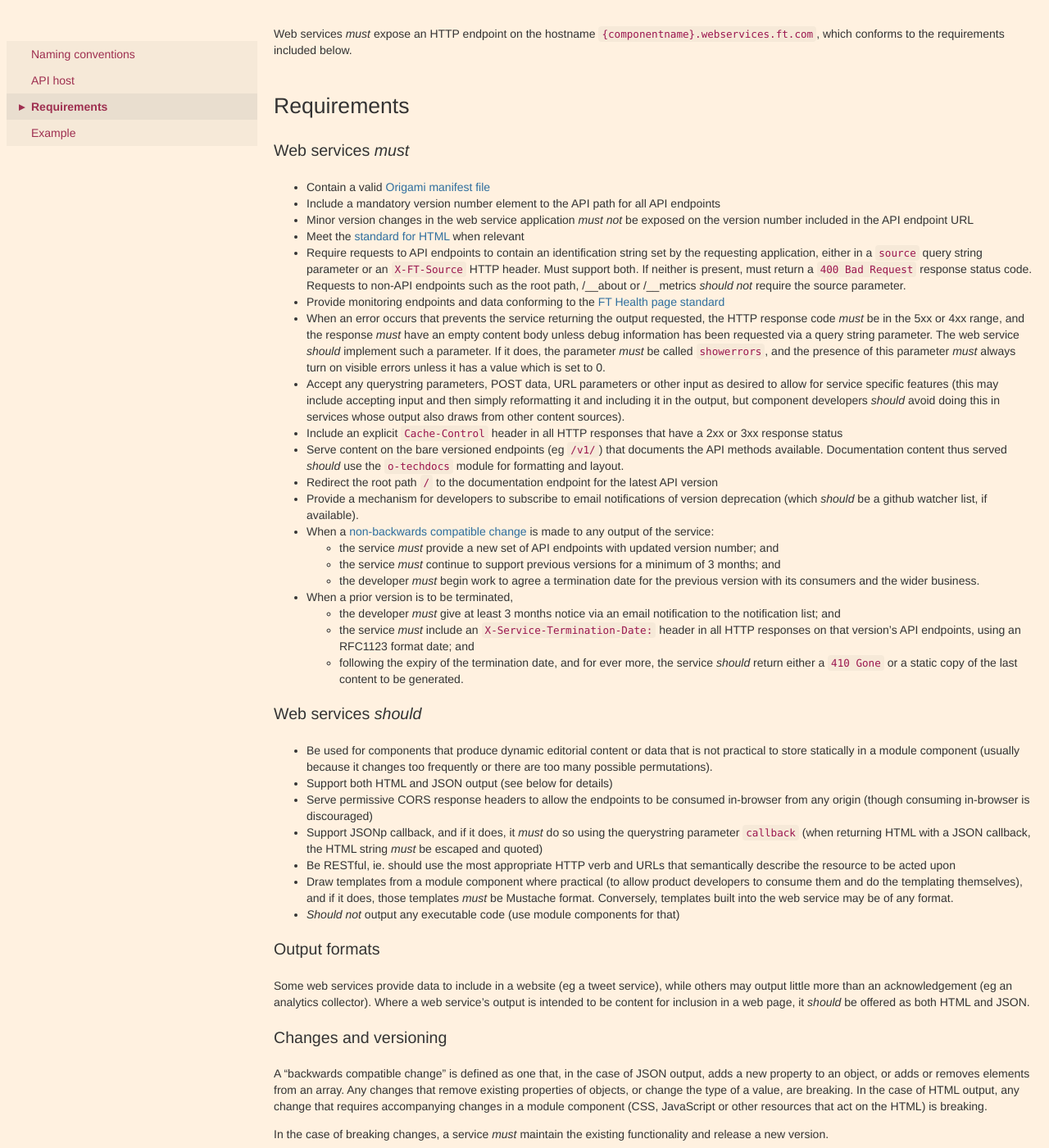
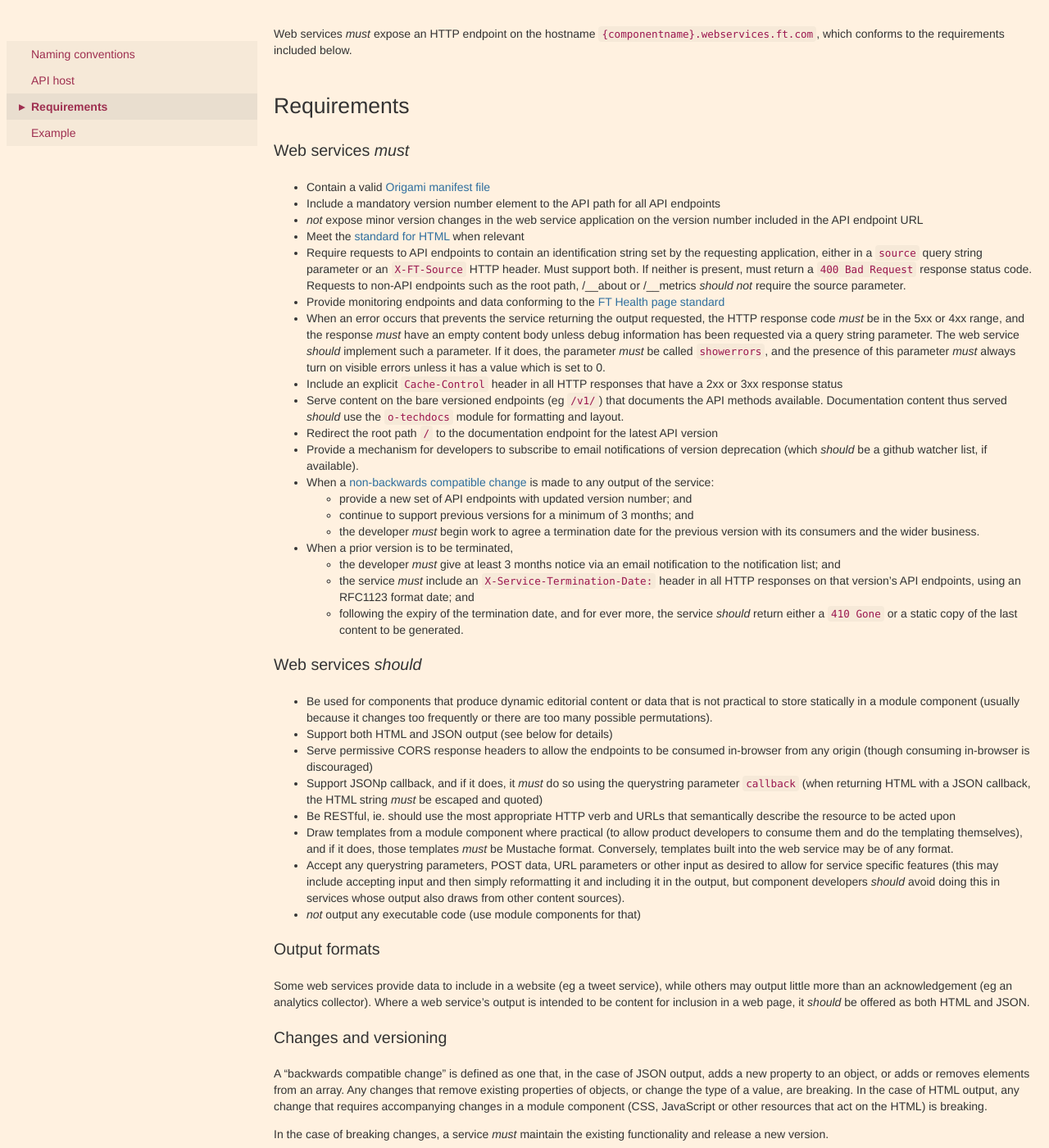
Before and after one commit to Financial-Times/ft-origami, a Jekyll site: the page built from docs/component-spec/web-services.md, in a window 1280 px wide and 1400 px high, scrolled down 854 px. Shown: the whole window at 82% size. Built offline with Jekyll 4.4.1, drawn with Linux system fonts in a browser that asks for light colours; part of the change alters nothing that is shown.

Commit message:
Some tweaks to the copy after feedback from Andrew

```diff
--- a/docs/component-spec/web-services.md
+++ b/docs/component-spec/web-services.md
@@ -35,19 +35,18 @@ Web services *must* expose an HTTP endpoint on the hostname `{componentname}.web
 ### Web services *must*
 * Contain a valid [Origami manifest file]({{site.baseurl}}/docs/syntax/origamiconfig)
 * Include a mandatory version number element to the API path for all API endpoints
-* Minor version changes in the web service application *must not* be exposed on the version number included in the API endpoint URL
+* *not* expose minor version changes in the web service application on the version number included in the API endpoint URL
 * Meet the [standard for HTML]({{site.baseurl}}/docs/syntax/html) when relevant
 * Require requests to API endpoints to contain an identification string set by the requesting application, either in a `source` query string parameter or an `X-FT-Source` HTTP header.  Must support both.  If neither is present, must return a `400 Bad Request` response status code.  Requests to non-API endpoints such as the root path, /__about or /__metrics *should not* require the source parameter.
 * Provide monitoring endpoints and data conforming to the [FT Health page standard](https://docs.google.com/a/ft.com/document/d/18hefJjImF5IFp9WvPAm9Iq5_GmWzI9ahlKSzShpQl1s/edit)
 * When an error occurs that prevents the service returning the output requested, the HTTP response code *must* be in the 5xx or 4xx range, and the response *must* have an empty content body unless debug information has been requested via a query string parameter.  The web service *should* implement such a parameter.  If it does, the parameter *must* be called `showerrors`, and the presence of this parameter *must* always turn on visible errors unless it has a value which is set to 0.
-* Accept any querystring parameters, POST data, URL parameters or other input as desired to allow for service specific features (this may include accepting input and then simply reformatting it and including it in the output, but component developers *should* avoid doing this in services whose output also draws from other content sources).
 * Include an explicit `Cache-Control` header in all HTTP responses that have a 2xx or 3xx response status
 * Serve content on the bare versioned endpoints (eg `/v1/`) that documents the API methods available.  Documentation content thus served *should* use the `o-techdocs` module for formatting and layout.
 * Redirect the root path `/` to the documentation endpoint for the latest API version
 * Provide a mechanism for developers to subscribe to email notifications of version deprecation (which *should* be a github watcher list, if available).
 * When a [non-backwards compatible change](#changes-and-versioning) is made to any output of the service:
-	* the service *must* provide a new set of API endpoints with updated version number; and
-	* the service *must* continue to support previous versions for a minimum of 3 months; and
+	* provide a new set of API endpoints with updated version number; and
+	* continue to support previous versions for a minimum of 3 months; and
 	* the developer *must* begin work to agree a termination date for the previous version with its consumers and the wider business.
 * When a prior version is to be terminated,
 	* the developer *must* give at least 3 months notice via an email notification to the notification list; and
@@ -61,7 +60,8 @@ Web services *must* expose an HTTP endpoint on the hostname `{componentname}.web
 * Support JSONp callback, and if it does, it *must* do so using the querystring parameter `callback` (when returning HTML with a JSON callback, the HTML string *must* be escaped and quoted)
 * Be RESTful, ie. should use the most appropriate HTTP verb and URLs that semantically describe the resource to be acted upon
 * Draw templates from a module component where practical (to allow product developers to consume them and do the templating themselves), and if it does, those templates *must* be Mustache format.  Conversely, templates built into the web service may be of any format.
-* *Should not* output any executable code (use module components for that)
+* Accept any querystring parameters, POST data, URL parameters or other input as desired to allow for service specific features (this may include accepting input and then simply reformatting it and including it in the output, but component developers *should* avoid doing this in services whose output also draws from other content sources).
+* *not* output any executable code (use module components for that)
 
 ### Output formats
 
```
